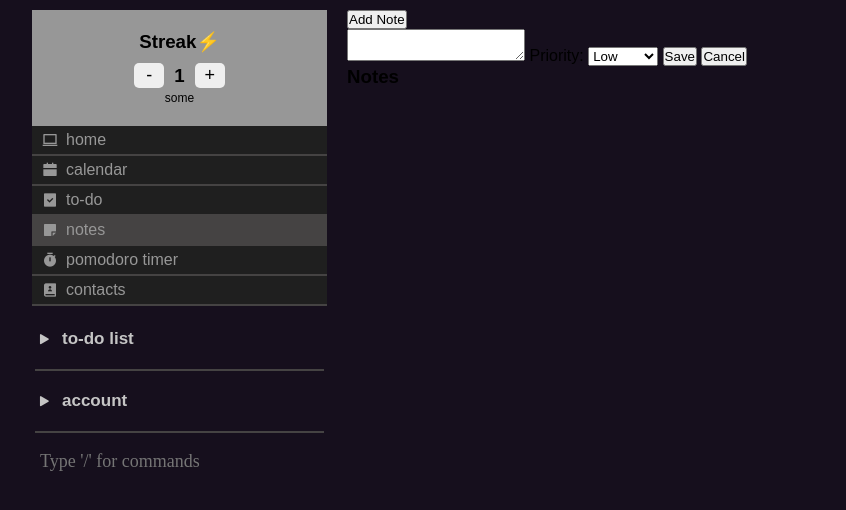
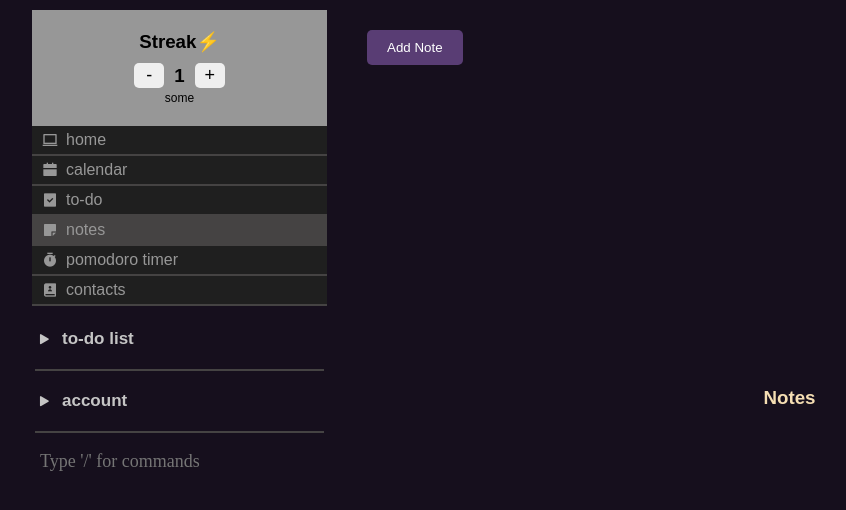
Before and after one commit to aman-bhatti/taskware, a Flask app: page /notes in a window 1280 px wide. Shown: the part 154-664 px from the top of the page, without its empty margins (8-854 px from the left). Run offline with Flask 2, Linux system fonts and the light colour scheme; data that the repository does not hold is empty; some libraries are stand-ins or nearby versions.

Commit message:
Update style.css

```diff
--- a/static/style.css
+++ b/static/style.css
@@ -424,14 +424,255 @@ table thead th {
     margin-left: auto;
 }
 
-.msg {
+
+
+
+/* new starts here */
+
+.notes-container {
+    position: relative;
+    margin: 20px;
+}
+
+#add-note-btn {
+    padding: 10px 20px;
+    background-color: #593d74;
+    color: #fff;
+    border: none;
+    border-radius: 5px;
+    cursor: pointer;
+}
+
+#add-note-box {
+    position: absolute;
+    top: 50px;
+    left: 0;
+    right: 0;
+    margin: auto;
+    background-color: #412f52;
+    border: 1px solid rgb(0, 0, 0);
+    border-radius: 5px;
+    padding: 20px;
+    box-shadow: 0 0 10px rgba(0, 0, 0, 0.3);
+}
+
+.hidden {
+    display: none;
+}
+
+textarea {
+    color: black;
+    background-color: rgb(161, 161, 161);
+    width: 100%;
+    height: 100px;
+    margin-bottom: 10px;
+    border-radius: 5px;
+    border: 1px solid rgb(100, 100, 100);
+    resize: none;
+}
+
+label {
+    display: block;
+    color: white;
+    margin-bottom: 10px;
+    font-weight: bold;
+}
+
+select {
+    display: block;
+    margin-bottom: 10px;
+    border-radius: 5px;
+    border: 1px solid rgb(88, 87, 87);
+    padding: 5px;
+}
+
+#save-note-btn {
+    padding: 5px 10px;
+    background-color: #2a5f97;
+    color: #fff;
+    border: none;
+    border-radius: 5px;
+    cursor: pointer;
+    margin-right: 10px;
+}
+
+#cancel-note-btn {
+    padding: 5px 10px;
+    color: #fff;
+    border: none;
+    border-radius: 5px;
+    cursor: pointer;
+    margin-right: 10px;
+    background-color: rgb(141, 34, 34);
+}
+
+#newDiv {
+    margin-top: 20rem;
+}
+
+#newDiv>ul {
+    list-style: none;
     color: white;
 }
 
-#log-info.word {
+#newDiv>ul>li {
+    list-style: none;
     color: white;
+    padding: .5rem;
+    box-shadow: .3px .4px 1px white;
+    margin: 8px;
 }
 
-#bottom-info.bottom {
+#newDiv>h1 {
+    text-align: center;
+    padding: 2px;
+    color: wheat;
+    margin-bottom: 1rem;
+}
+
+.priority-high {
+    background-color: red;
+    color: red;
+}
+
+.priority-medium {
+    background-color: orange;
+    color: orange;
+}
+
+.priority-low {
+    background-color: green;
+    color: green;
+}
+
+.content-containr {
+    display: flex;
+    justify-content: space-around;
+    flex-direction: column;
+    align-items: center;
+    position: relative;
+}
+
+.content-containr #search {
+    width: 60.7%;
+    font-size: 16px;
+    height: 2.4rem;
+    padding: .3rem;
+    border: none;
+    outline: none;
+    position: absolute;
+    top: 1rem;
+    border-radius: 3px;
+    padding-left: 1.3rem;
+    margin-bottom: 2rem;
+}
+
+.content-containr .main {
+    width: 90%;
+    display: flex;
     color: white;
+    padding: 2rem;
+    align-items: center;
+    transition: all .3s ease;
+    margin-top: 8rem;
 }
+
+.content-containr .main>table {
+    width: 100%;
+}
+
+.main>table>tbody>tr {
+    display: flex;
+    justify-content: space-between;
+    box-shadow: .3px .5px 4px gray;
+    margin: 6px;
+    padding: .7rem 1rem;
+}
+
+.main>table>tbody:hover {
+    cursor: pointer;
+    transition: all 1s ease;
+}
+
+#fade {
+    transition: 1s ease;
+    visibility: hidden;
+    opacity: 0;
+    margin-right: 1rem;
+}
+
+.main>table>tbody>tr>td {
+    transition: all .5s ease;
+}
+
+.main>table>tbody>tr>td:hover+#fade {
+    opacity: 1;
+    cursor: pointer;
+    transition: all .5s ease;
+    display: inline-block;
+    visibility: visible;
+    transform: translateX(1rem);
+}
+
+.main>table>tbody>tr>td:hover+.main>table>tbody>tr {
+    display: flex;
+    justify-content: space-around;
+}
+
+.contacts-container {
+    position: absolute;
+    top: 5rem;
+}
+
+.contacts-container>input {
+    font-size: 14px;
+    outline: none;
+    padding: .5rem 1rem;
+    margin: 1rem .6rem;
+    border-radius: 4px;
+    border: none;
+    width: 31%;
+}
+
+#search-btn {
+    padding: 10px 19px;
+    background-color: #2a5f97;
+    color: #fff;
+    border: none;
+    border-radius: 4px;
+    cursor: pointer;
+    margin-right: 10px;
+    font-size: 14px;
+}
+
+#save-contact-btn {
+    padding: 10px 25px;
+    background-color: #2a5f97;
+    color: #fff;
+    border: none;
+    border-radius: 4px;
+    cursor: pointer;
+    margin-right: 10px;
+    font-size: 14px;
+    margin-left: .2rem;
+}
+
+#search-with-button {
+    position: absolute;
+    top: 1rem;
+    left: 17.3%;
+    width: 64%;
+    display: flex;
+    justify-content: space-between;
+    align-items: center;
+}
+
+#search-bar-style {
+    font-size: 14px;
+    outline: none;
+    padding: .5rem 1rem;
+    margin: 1rem;
+    border-radius: 4px;
+    border: none;
+    width: 80%;
+}
```
